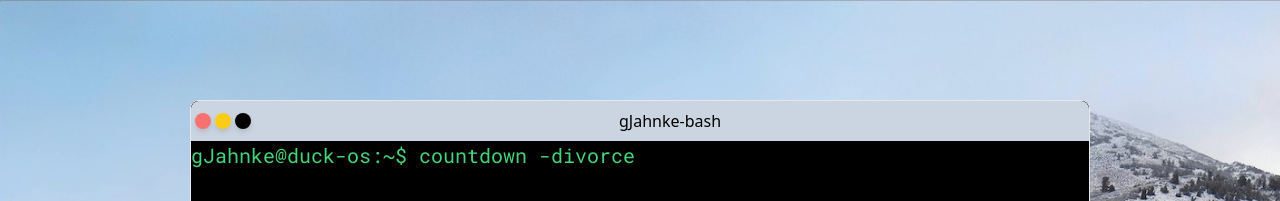
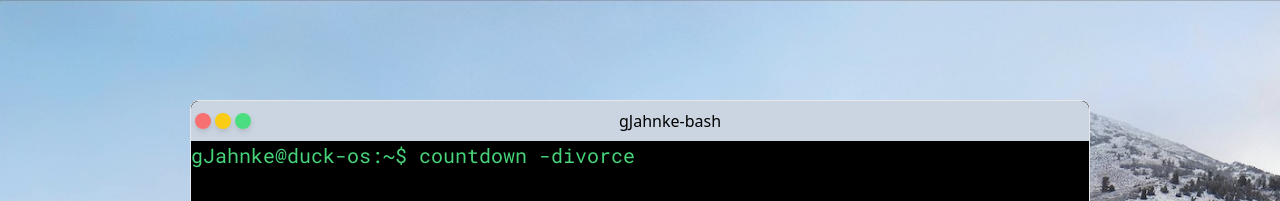
Before and after one commit to gJahnke23/personal-site, a Next.js app: page /ver2 in a window 1280 px wide. Shown: the top 201 px of the page. Built offline with nearby package versions, Linux system fonts and the light colour scheme.

Commit message:
fixed colors in titlebar

```diff
--- a/pages/ver2.jsx
+++ b/pages/ver2.jsx
@@ -23,7 +23,7 @@ export default function Home() {
             >
               <BsFillCircleFill className="text-red-400 h-5 w-5 pl-1 drop-shadow-md" />
               <BsFillCircleFill className="text-yellow-400 h-5 w-5 pl-1 drop-shadow-md" />
-              <BsFillCircleFill className="text-green-399 h-5 w-5 pl-1 drop-shadow-md" />
+              <BsFillCircleFill className="text-green-400 h-5 w-5 pl-1 drop-shadow-md" />
               <div className="mx-auto">gJahnke-bash</div>
             </div>
             <div className=" sm:text-xl font-roboto-mono text-green-400/95 ">
```
